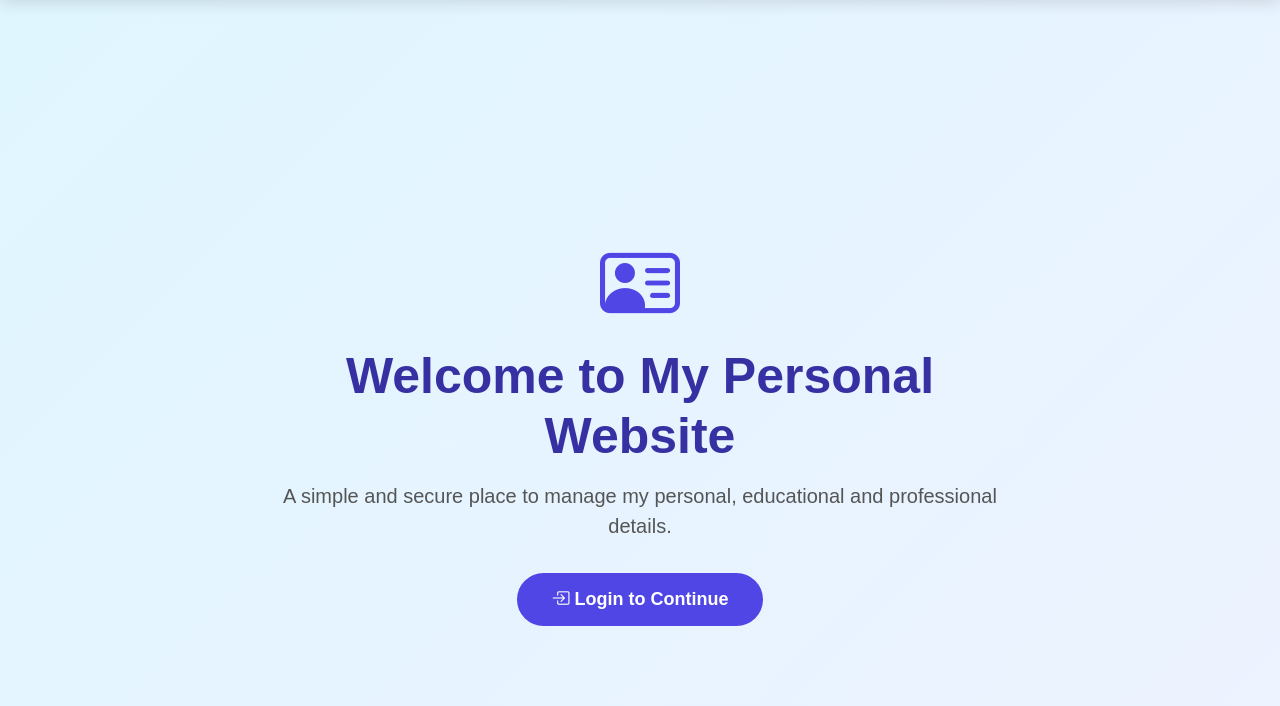
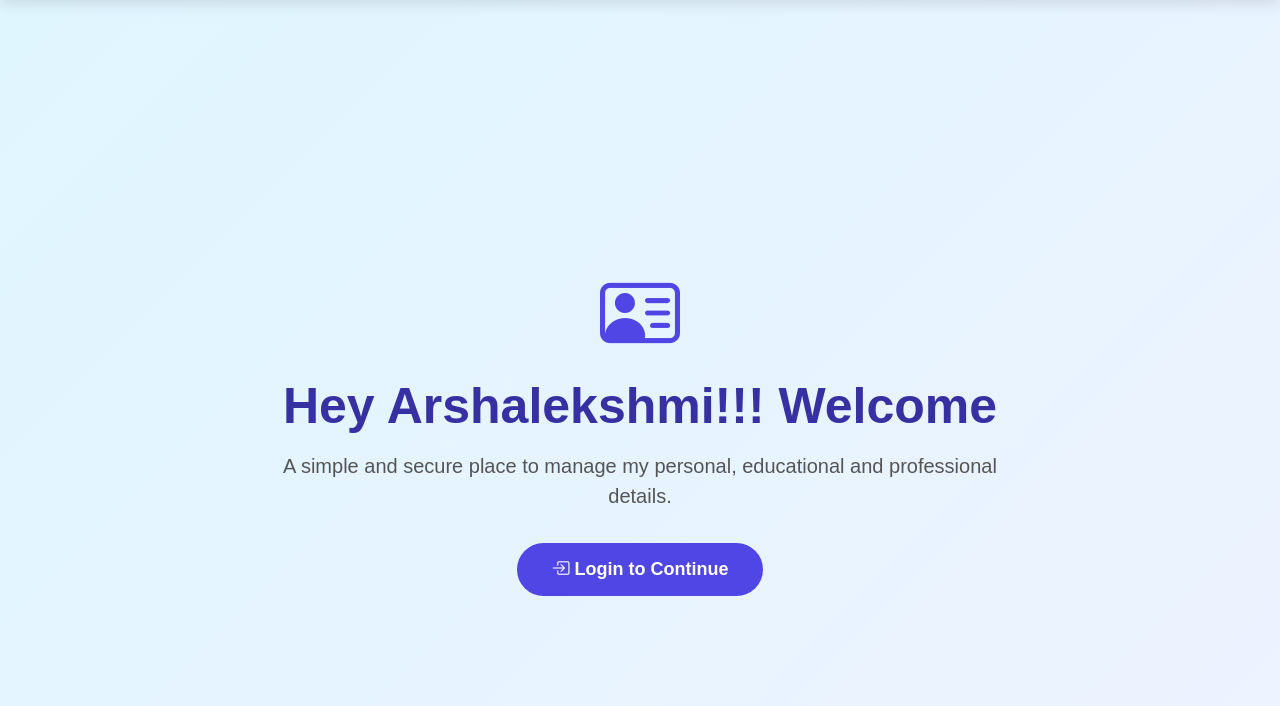
Before and after one commit to Arshalekshmi01/my_website, a Flask app: page / in a window 1280 px wide. Shown: the part 62-768 px from the top of the page. Run offline with Flask 3, Linux system fonts and the light colour scheme; some libraries are stand-ins or nearby versions.

Commit message:
Update welcome message on index.html

```diff
--- a/templates/index.html
+++ b/templates/index.html
@@ -407,7 +407,7 @@
                 <i class="bi bi-person-vcard hero-icon"></i>
 
                 <h1>
-                    Welcome to My Personal Website
+                    Hey Arshalekshmi!!! Welcome
                 </h1>
 
                 <p>
```
